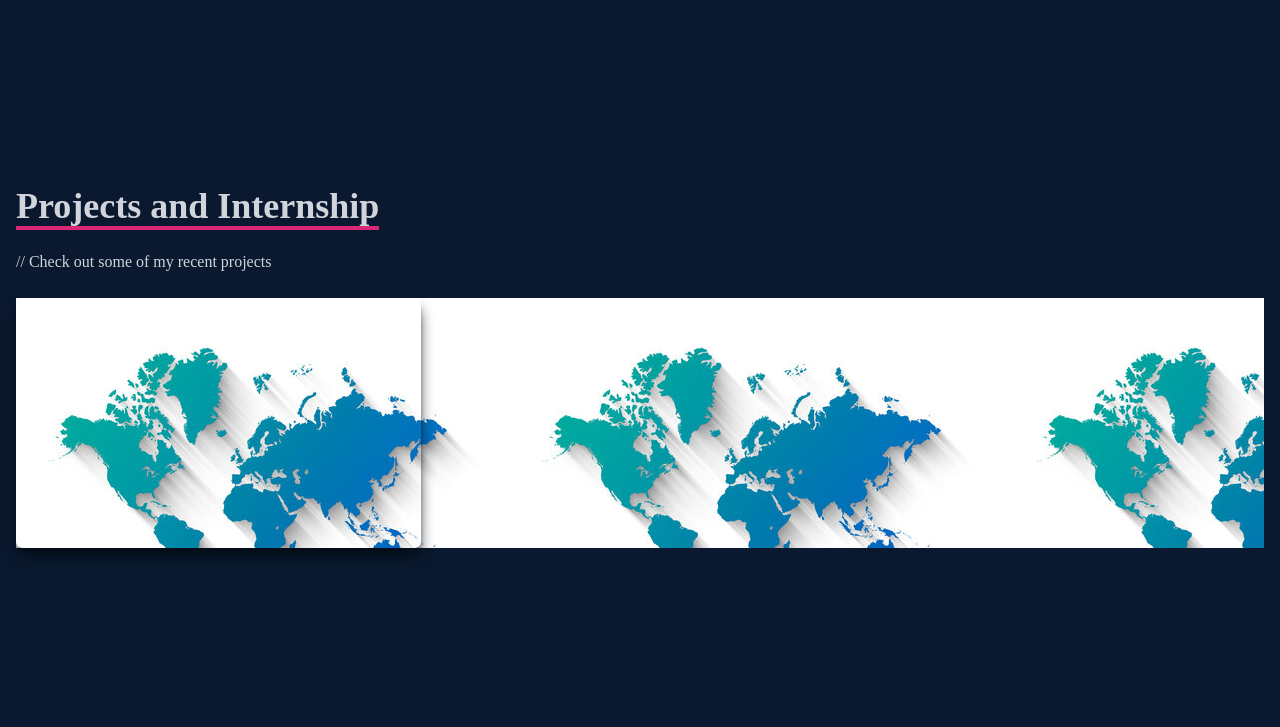
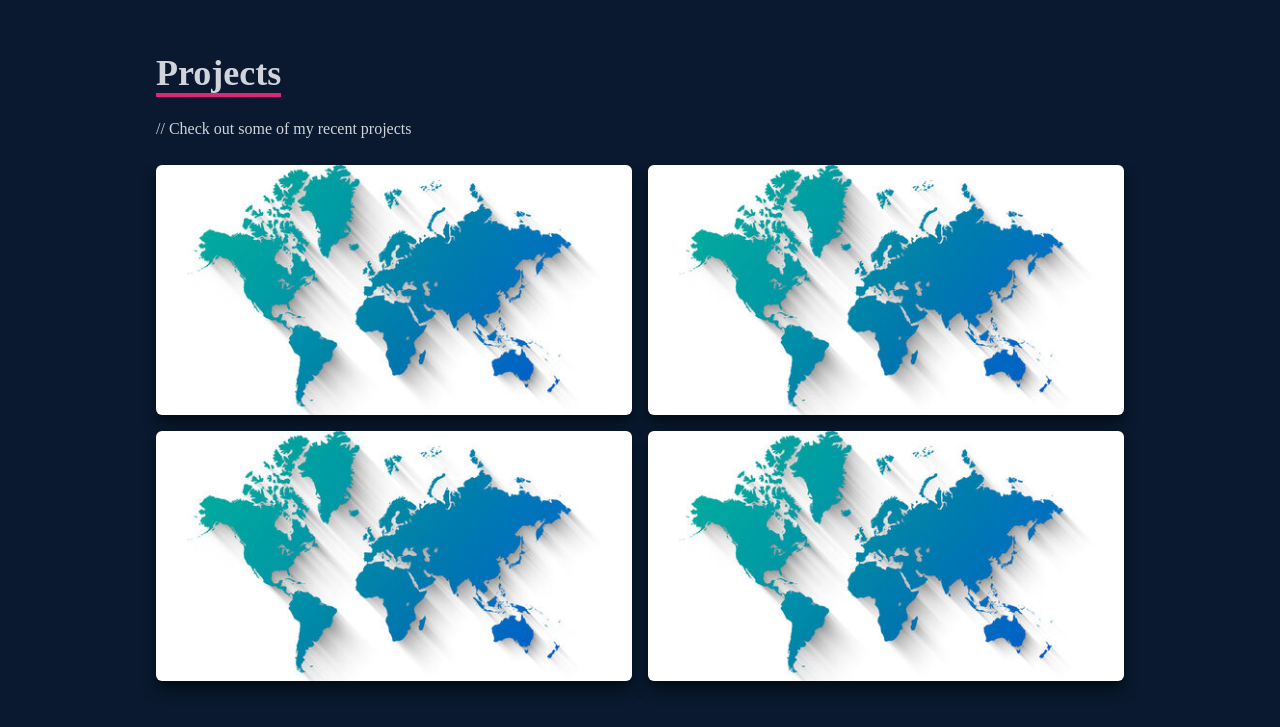
Before and after one commit to tranjas/Portfolio-Website, a React (Create React App) app: page / in a window 1280 px wide. Shown: the part 2417-3144 px from the top of the page. Built offline with nearby package versions, Linux system fonts and the light colour scheme.

Commit message:
Project tab

```diff
--- a/src/components/Project.jsx
+++ b/src/components/Project.jsx
@@ -4,25 +4,71 @@
 const Project = () => {
   return (
     <div name ='work' className='bg-[#0a192f] w-full md:h-screen text-gray-300'>
-        <div className='max-w[1000px] mx-auto p-4 flex flex-col justify-center w-full h-full'>
+        <div className='max-w-[1000px] mx-auto p-4 flex flex-col justify-center w-full h-full'>
             <div className='pb-8'>
-                <p className='text-4xl font-bold inline border-b-4 text-gray-300 border-pink-600'>Projects and Internship</p>
+                <p className='text-4xl font-bold inline border-b-4 text-gray-300 border-pink-600'>Projects</p>
                 <p className='py-6'>// Check out some of my recent projects</p>
 
-                <div style={{backgroundImage: `url(${Map})`}}
-                className='grid sm:grid-cols-2 md:grid-cols-3 gap-4'>
-                    <div className='shadow-lg shadow-[#040c16] group container rounded-md flex justify-center items-center mx-auto content-div'>
-
+                {/* container */}
+                <div className='grid sm:grid-cols-2 md:grid-cols-2 gap-4'>
+                    <div
+                    style={{backgroundImage: `url(${Map})`}}
+                    className='shadow-lg shadow-[#040c16] group container rounded-md flex justify-center items-center mx-auto content-div'>
                         {/* Hover Effects */}
                         <div className='opacity-0 group-hover:opacity-100'>
                             <span className='text-2xl font-bold text-white tracking-wider'>
                                 Husky Map
                             </span>
                             <div className='pt-8 text-center'>
-                                <a href=''>
-                                    <button></button>
+                                <a href='https://github.com/tranjas/Husky-Map'>
+                                    <button className='text-center rounded-lg px-4 py-3 m-2 bg-white text-gray-700 font-bold text-lg'>GitHub</button>
                                 </a>
-                                <a href=''>
+                            </div>
+                        </div>
+                    </div>
+
+                    <div
+                    style={{backgroundImage: `url(${Map})`}}
+                    className='shadow-lg shadow-[#040c16] group container rounded-md flex justify-center items-center mx-auto content-div'>
+                        {/* Hover Effects */}
+                        <div className='opacity-0 group-hover:opacity-100'>
+                            <span className='text-2xl font-bold text-white tracking-wider'>
+                                Portfolio Website
+                            </span>
+                            <div className='pt-8 text-center'>
+                                <a href='https://github.com/tranjas/Husky-Map'>
+                                    <button className='text-center rounded-lg px-4 py-3 m-2 bg-white text-gray-700 font-bold text-lg'>GitHub</button>
+                                </a>
+                            </div>
+                        </div>
+                    </div>
+
+                    <div
+                    style={{backgroundImage: `url(${Map})`}}
+                    className='shadow-lg shadow-[#040c16] group container rounded-md flex justify-center items-center mx-auto content-div'>
+                        {/* Hover Effects */}
+                        <div className='opacity-0 group-hover:opacity-100'>
+                            <span className='text-2xl font-bold text-white tracking-wider'>
+                                Snake and Apples
+                            </span>
+                            <div className='pt-8 text-center'>
+                                <a href='https://github.com/tranjas/Husky-Map'>
+                                    <button className='text-center rounded-lg px-4 py-3 m-2 bg-white text-gray-700 font-bold text-lg'>GitHub</button>
+                                </a>
+                            </div>
+                        </div>
+                    </div>
+
+                    <div
+                    style={{backgroundImage: `url(${Map})`}}
+                    className='shadow-lg shadow-[#040c16] group container rounded-md flex justify-center items-center mx-auto content-div'>
+                        {/* Hover Effects */}
+                        <div className='opacity-0 group-hover:opacity-100'>
+                            <span className='text-2xl font-bold text-white tracking-wider'>
+                                Audio Visualizer
+                            </span>
+                            <div className='pt-8 text-center'>
+                                <a href='https://github.com/tranjas/Husky-Map'>
                                     <button className='text-center rounded-lg px-4 py-3 m-2 bg-white text-gray-700 font-bold text-lg'>GitHub</button>
                                 </a>
                             </div>
```
